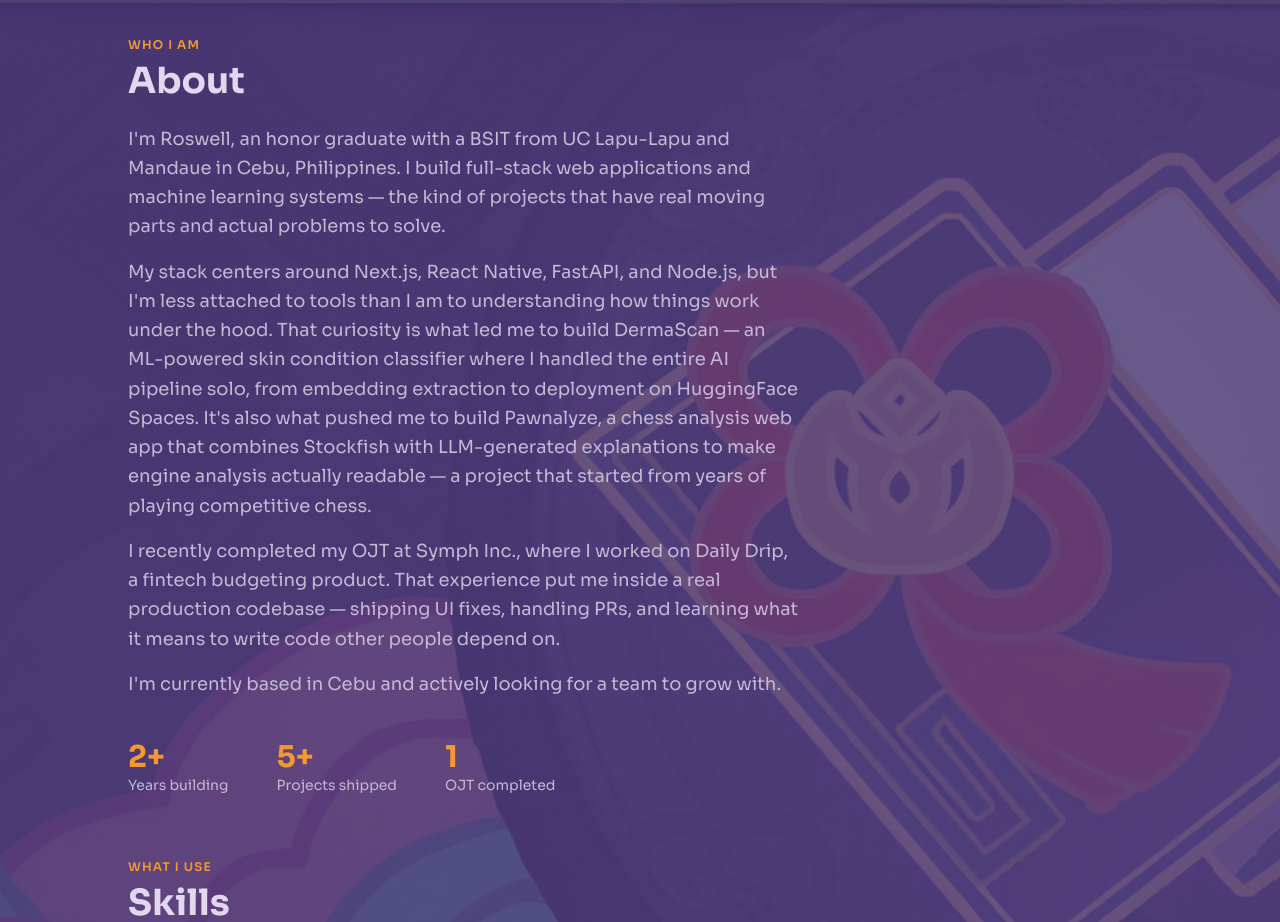
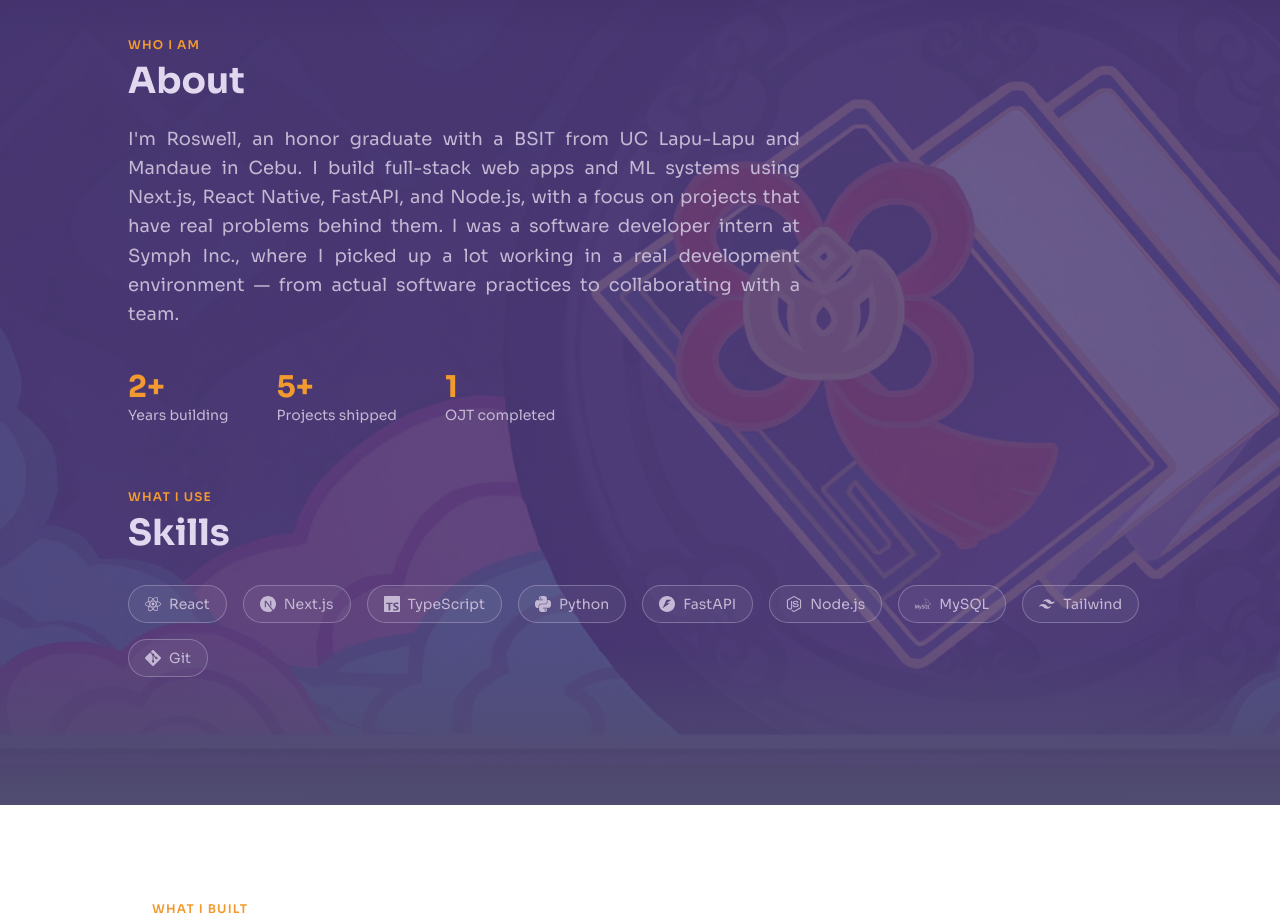
Before and after one commit to m4yoNICE/portfolio, a Next.js app: page / in a window 1280 px wide. Shown: the part 880-1802 px from the top of the page. Built offline with nearby package versions, Linux system fonts and the light colour scheme.

Commit message:
fix: changed mangananggal photo, scrutinize about me description

```diff
--- a/src/components/About.tsx
+++ b/src/components/About.tsx
@@ -55,34 +55,15 @@ export default function About() {
 
         <Reveal delay={100}>
           {/* eslint-disable react/no-unescaped-entities */}
-          <div className="text-[#c4b8d4] text-lg leading-relaxed max-w-2xl mb-10 space-y-4">
+          <div className="text-[#c4b8d4] text-lg leading-relaxed max-w-2xl mb-10 space-y-4 text-justify">
             <p>
               I'm Roswell, an honor graduate with a BSIT from UC Lapu-Lapu and
-              Mandaue in Cebu, Philippines. I build full-stack web applications
-              and machine learning systems — the kind of projects that have real
-              moving parts and actual problems to solve.
-            </p>
-            <p>
-              My stack centers around Next.js, React Native, FastAPI, and
-              Node.js, but I'm less attached to tools than I am to understanding
-              how things work under the hood. That curiosity is what led me to
-              build DermaScan — an ML-powered skin condition classifier where I
-              handled the entire AI pipeline solo, from embedding extraction to
-              deployment on HuggingFace Spaces. It's also what pushed me to
-              build Pawnalyze, a chess analysis web app that combines Stockfish
-              with LLM-generated explanations to make engine analysis actually
-              readable — a project that started from years of playing
-              competitive chess.
-            </p>
-            <p>
-              I recently completed my OJT at Symph Inc., where I worked on Daily
-              Drip, a fintech budgeting product. That experience put me inside a
-              real production codebase — shipping UI fixes, handling PRs, and
-              learning what it means to write code other people depend on.
-            </p>
-            <p>
-              I'm currently based in Cebu and actively looking for a team to
-              grow with.
+              Mandaue in Cebu. I build full-stack web apps and ML systems using
+              Next.js, React Native, FastAPI, and Node.js, with a focus on
+              projects that have real problems behind them. I was a software
+              developer intern at Symph Inc., where I picked up a lot working in
+              a real development environment — from actual software practices to
+              collaborating with a team.
             </p>
           </div>
           {/* eslint-enable react/no-unescaped-entities */}
```
Also changed, not shown: public/projects/Mangananggal.png.
